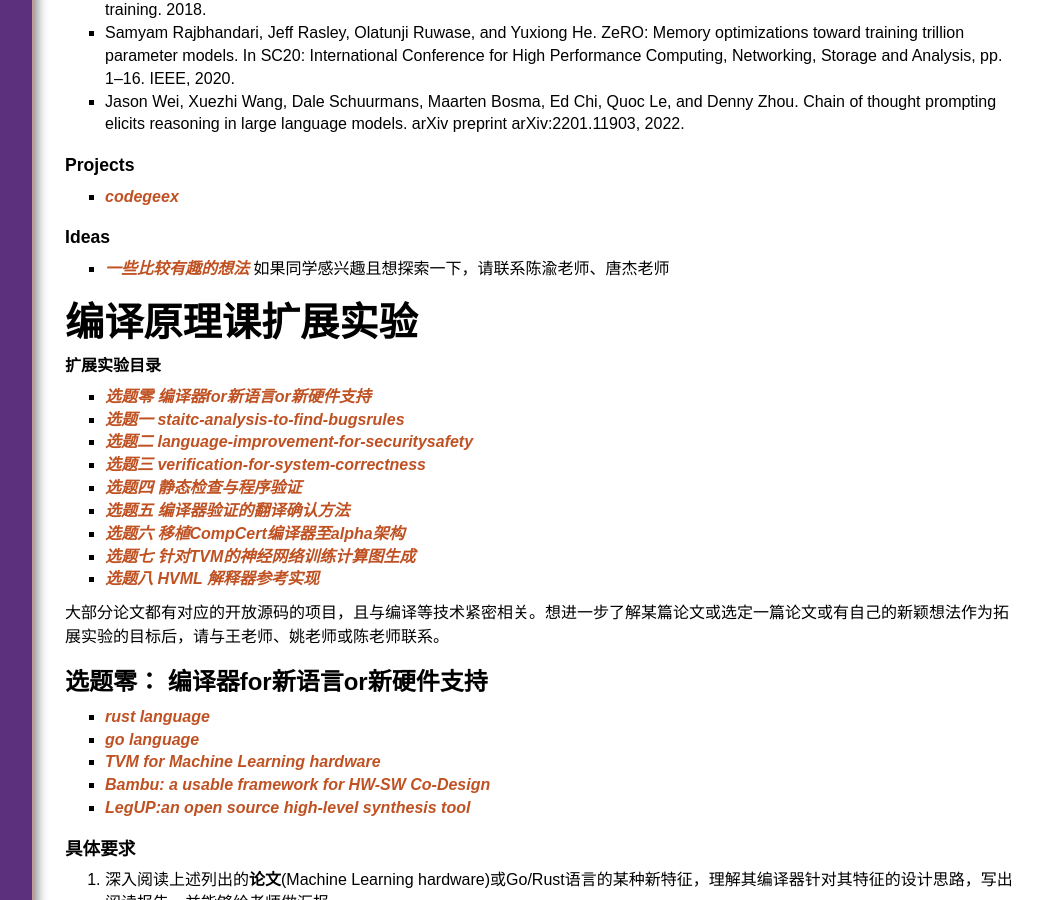
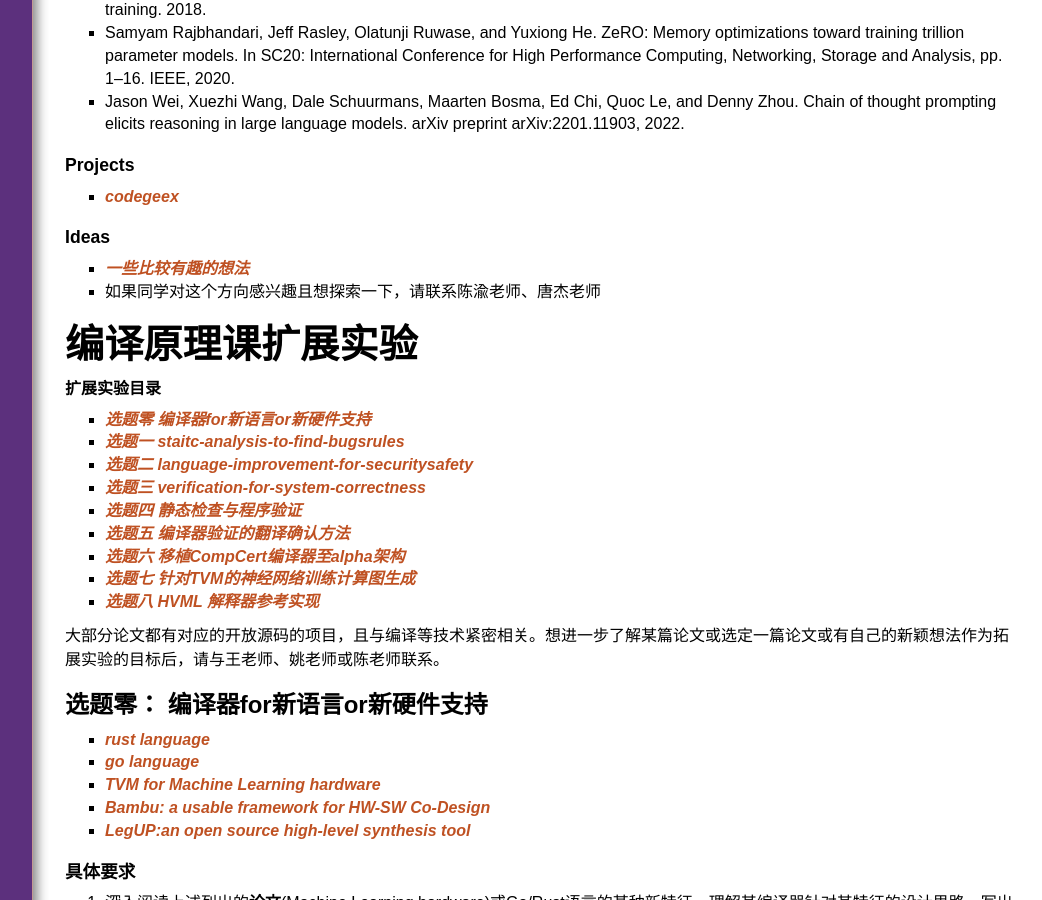
Before and after one commit to chyyuu/compiler_course_info, a Jekyll site: the page built from readinglist.md, in a window 1280 px wide and 900 px high, scrolled down 893 px. Shown: the whole window, without its empty margins (234-1276 px from the left). Built offline with Jekyll 4.4.1, drawn with Linux system fonts in a browser that asks for light colours; nearby versions of some CDN libraries; our own code applies the rules of GitHub Pages for plain Markdown files.

Commit message:
Update readinglist.md

```diff
--- a/readinglist.md
+++ b/readinglist.md
@@ -28,7 +28,8 @@ From [codegeex blog](https://models.aminer.cn/codegeex/blog/index_zh.html#%E5%8F
 
 ### Ideas
 - [一些比较有趣的想法](./ai4sysprog.md)
-如果同学感兴趣且想探索一下，请联系陈渝老师、唐杰老师
+-
+如果同学对这个方向感兴趣且想探索一下，请联系陈渝老师、唐杰老师
 
 # 编译原理课扩展实验
 **扩展实验目录**
```
